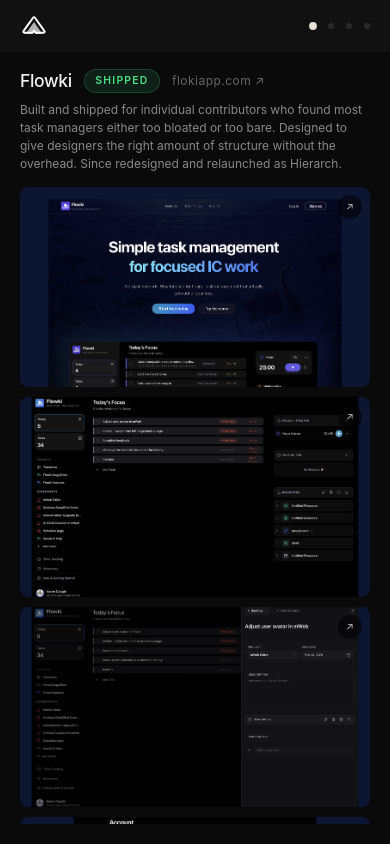
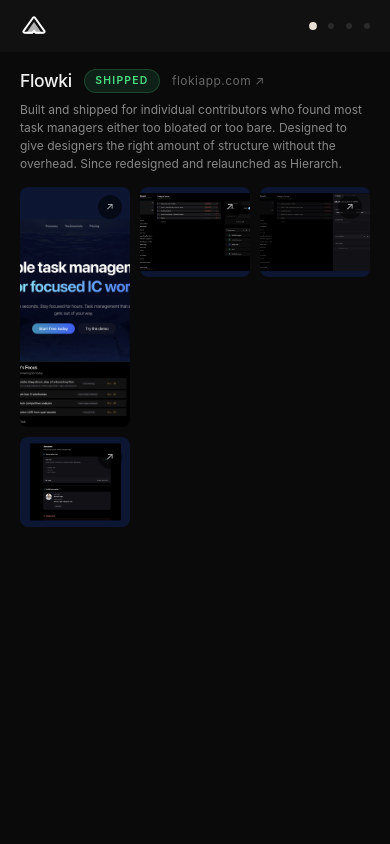
Before and after one commit to Cougler/showcase, a Next.js app: page / in a window 390 px wide. Built offline with nearby package versions, Linux system fonts and the light colour scheme.

Commit message:
Mobile bento: large hero + small thumbnail row

```diff
--- a/app/globals.css
+++ b/app/globals.css
@@ -418,19 +418,25 @@
     max-width: 100%;
   }
 
-  /* Bento: collapse to single column, fixed row heights */
+  /* Bento: large hero on top, small thumbnails in a row below */
   .bento-grid {
     grid-template-areas: unset !important;
-    grid-template-columns: 1fr !important;
-    grid-template-rows: auto !important;
+    grid-template-columns: repeat(3, 1fr) !important;
+    grid-template-rows: unset !important;
     flex: none;
     height: auto;
+    max-height: none;
   }
 
   .bento-cell {
     grid-area: unset !important;
-    height: 200px;
+    height: 90px;
     border-radius: 8px;
+  }
+
+  .bento-cell:first-child {
+    grid-column: 1 / -1;
+    height: 240px;
   }
 
   /* Standard grid: single column */
```
